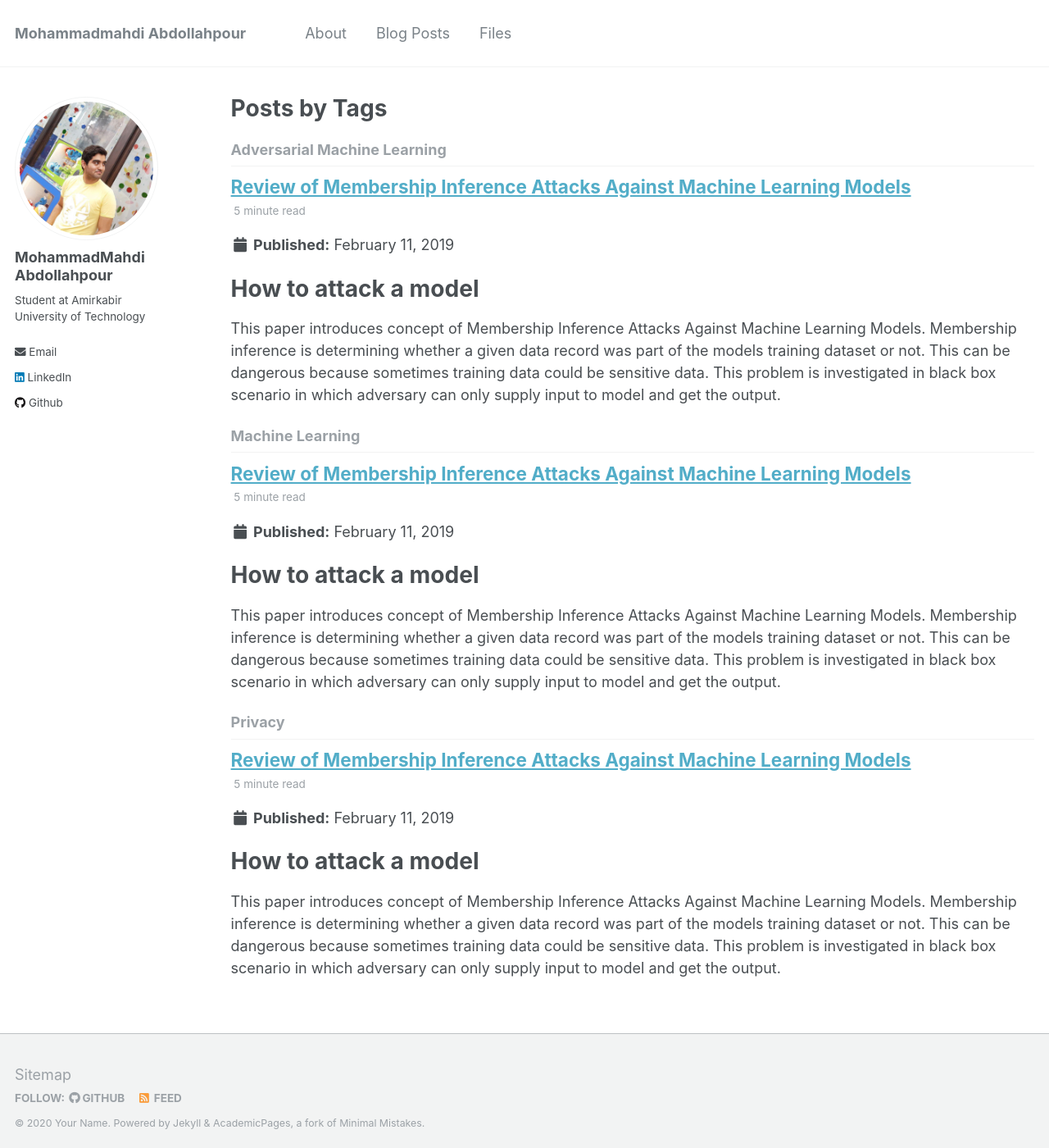
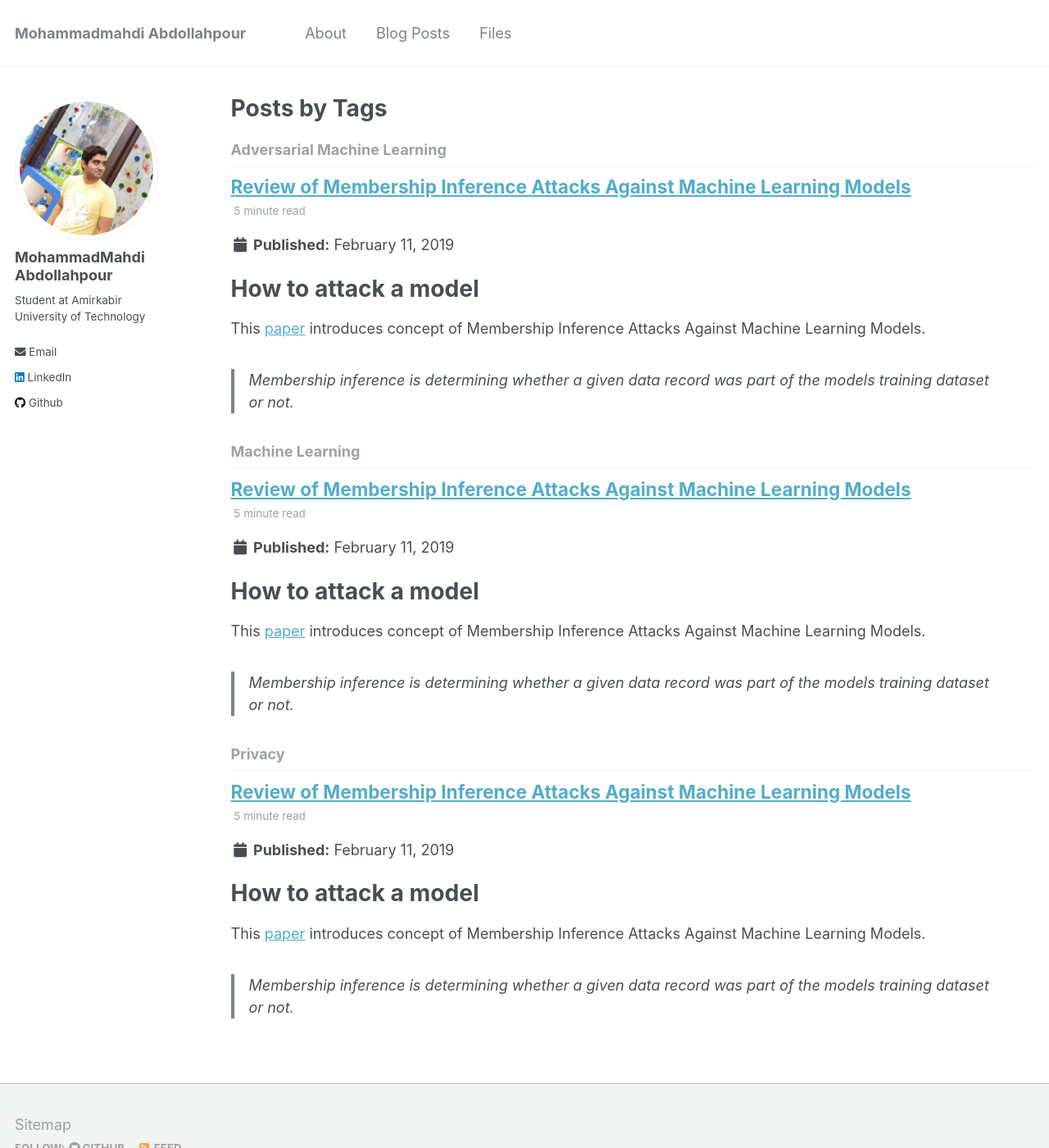
Before and after one commit to mahdiabdollahpour/mahdiabdollahpour.github.io, a Jekyll site: the page built from _pages/tag-archive.html, in a window 1280 px wide and 1400 px high. Shown: the whole window at 82% size. Built offline with Jekyll 4.4.1, drawn with Linux system fonts in a browser that asks for light colours; some of the changed lines change nothing that is shown.

Commit message:
Update 2019-02-11-blog-post-1.md

```diff
--- a/_posts/2019-02-11-blog-post-1.md
+++ b/_posts/2019-02-11-blog-post-1.md
@@ -11,39 +11,24 @@
 
 How to attack a model
 ========
-This paper introduces concept of Membership Inference Attacks Against
-Machine Learning Models. Membership inference is determining whether a
-given data record was part of the models training dataset or not. This can
-be dangerous because sometimes training data could be sensitive data. This
-problem is investigated in black box scenario in which adversary can only
-supply input to model and get the output.
+This [paper](https://arxiv.org/abs/1610.05820) introduces concept of Membership Inference Attacks Against
+Machine Learning Models.
+> Membership inference is determining whether a given data record was part of the models training dataset or not.
+
+This can be dangerous because sometimes training data could be sensitive data. This paper investigates this problem in a **black box** scenario in which adversary can only supply input to model and get the output. I a white box scenatio the attack can be done by examining norm of the gradient given the data to network.
 
 
 Training attack model
 =======
-An adversary tries to predict whether a record is included in training set by
-training attack models, one for each class of target output. Assume we have
-record x and target model output $ y = $f\sb{target}$(x) $ and we want to see if it is in target training set or not. Attack model takes in(y,Y) where Y is true label of
-x and y = ftarget(x) as inputs, and predicts in or out. Question is how do we
-train this model? In order to train attack models we train multiple shadow
-models and shadow models are intended to behave similar to target model
-but for a shadow model we know the ground truth, it means we know if a
-record was included in training set. Shadow models must be trained similar
-to target model so same algorithm or same ML service must be used. For
-each shadow model we provide train data and test data and we put (y,Y, in)
-for training records (Dshadow
-train ) and (y,Y, out) for test records (Dshadow
-test ) in
-attack model training set where Y is true label of x 2 Dshadow
-train orDshadow
-test and y
-is output of shadow model, y = fshadow(x). We train attack model to perform
-this binary classification.
+An adversary tries to predict whether a record is included in training set by training attack models, one for each class of target output. Assume we have record x and target model output ![y = f_{target}(x)](https://render.githubusercontent.com/render/math?math=y%20%3D%20f_%7Btarget%7D(x)) and we want to see if it is in target training set or not. Attack model takes in (y,Y) where Y is true label of x and ![y = f_{target}(x)](https://render.githubusercontent.com/render/math?math=y%20%3D%20f_%7Btarget%7D(x)) as inputs, and predicts in or out.
 
-we need to provide data to train shadow models. This data can be noisy
-real data or can be generated by picking records that are classified by high
-confidence or it can be from statistical synthesis like having knowledge about
-marginal distributions.
+**The question is how do we train this model?**
+
+In order to train attack models we train multiple shadow models and shadow models are intended to behave similar to target model
+but for a shadow model we know the ground truth, it means we know if a record was included in training set. Shadow models must be trained similar to target model so same algorithm or same ML service must be used. For each shadow model we provide train data and test data and we put (y,Y, in) for training records (Dshadow train ) and (y,Y, out) for test records (Dshadow test ) in attack model training set where Y is true label of x whether x belogs to Dshadow_train or Dshadow_test and y is output of shadow model, y = fshadow(x). We train attack model to perform this binary classification.
+
+**We need to provide data to train shadow models.**
+This data can be **noisy real data** or can be generated by picking records that are **classified by high confidence** or it can be from **statistical synthesis** like having knowledge about marginal distributions.
 
 Paper proposes a hill-climbing algorithm to find inputs that are classified as
 class c by high confidence for each output class. briefly, it starts by taking a
```
